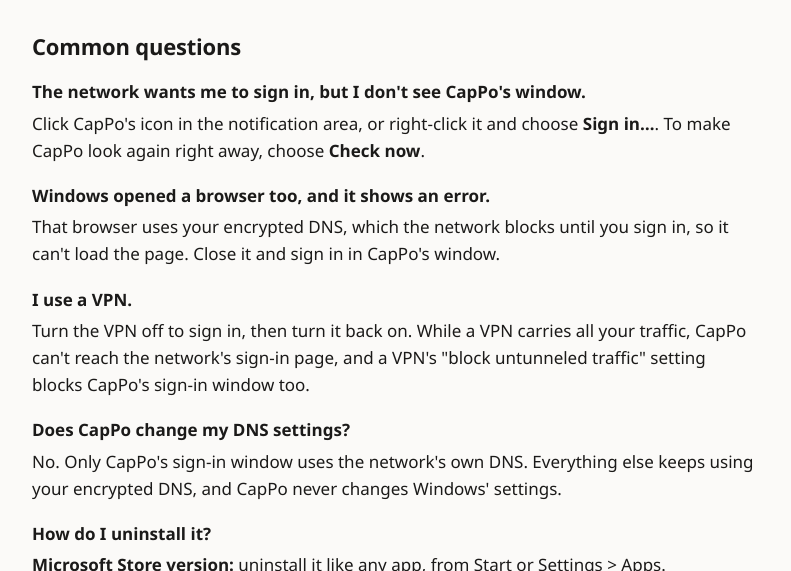
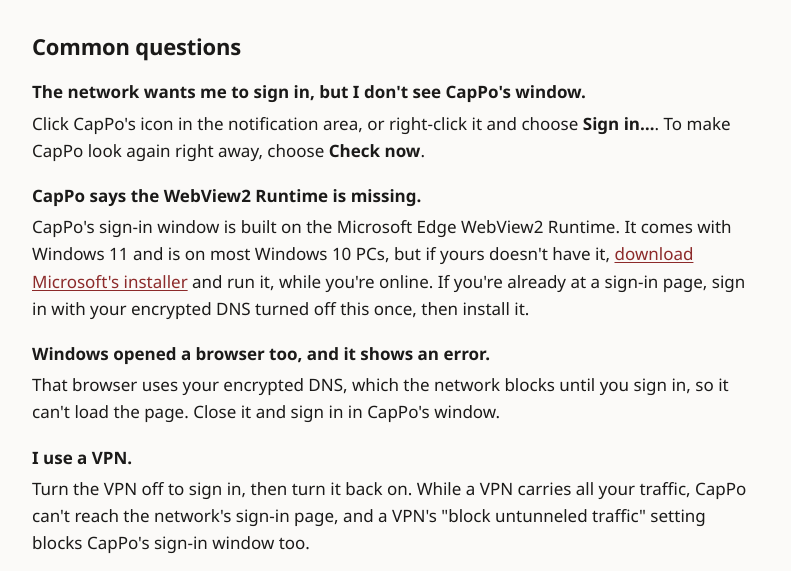
Before and after one commit to akrymskiy/cappo, a plain HTML site: page docs/support.html in a window 1280 px wide. Shown: the part 180-751 px from the top of the page, without its empty margins (244-1035 px from the left). Drawn offline with Linux system fonts and the light colour scheme.

Commit message:
Docs: WebView2 on Windows 10, and what to do when it's missing
The requirements said the runtime comes with Windows 11, leaving Windows
10 users to wonder. Most Windows 10 PCs have it too, and CapPo now says
at startup when it's missing. The support page explains how to install
it, and the way out when already stuck at a sign-in page without it.

Co-Authored-By: Claude Opus 5.5 <noreply@anthropic.com>

```diff
--- a/docs/support.html
+++ b/docs/support.html
@@ -32,6 +32,13 @@
       <dt>The network wants me to sign in, but I don't see <span translate="no">CapPo</span>'s window.</dt>
       <dd>Click <span translate="no">CapPo</span>'s icon in the notification area, or right-click it and choose <strong>Sign in…</strong>. To make
         <span translate="no">CapPo</span> look again right away, choose <strong>Check now</strong>.</dd>
+
+      <dt><span translate="no">CapPo</span> says the WebView2 Runtime is missing.</dt>
+      <dd><span translate="no">CapPo</span>'s sign-in window is built on the Microsoft Edge WebView2 Runtime. It comes
+        with Windows 11 and is on most Windows 10 PCs, but if yours doesn't have it,
+        <a href="https://go.microsoft.com/fwlink/p/?LinkId=2124703">download Microsoft's installer</a> and run it,
+        while you're online. If you're already at a sign-in page, sign in with your encrypted DNS turned off this once,
+        then install it.</dd>
 
       <dt>Windows opened a browser too, and it shows an error.</dt>
       <dd>That browser uses your encrypted DNS, which the network blocks until you sign in, so it can't load the page.
```
Also changed, not shown: docs/index.html (+2 -1 lines), 1 other file.
